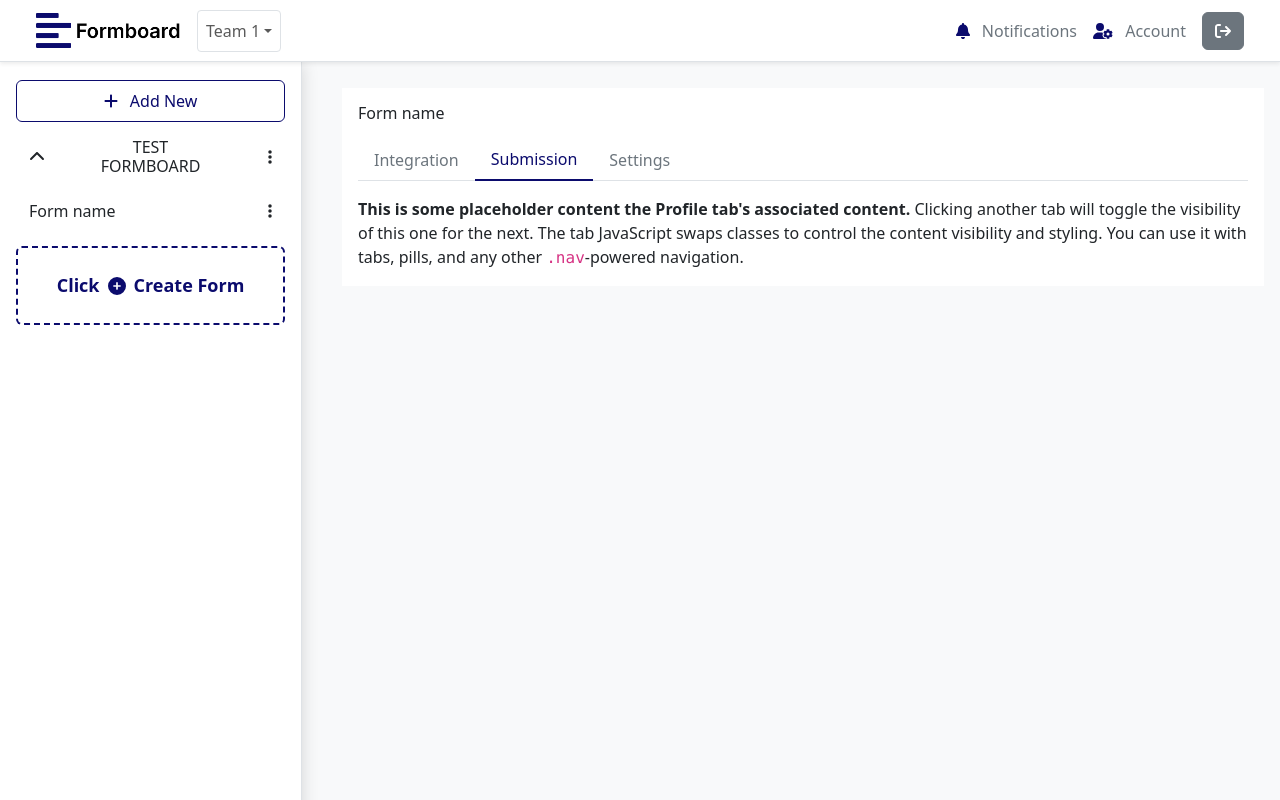
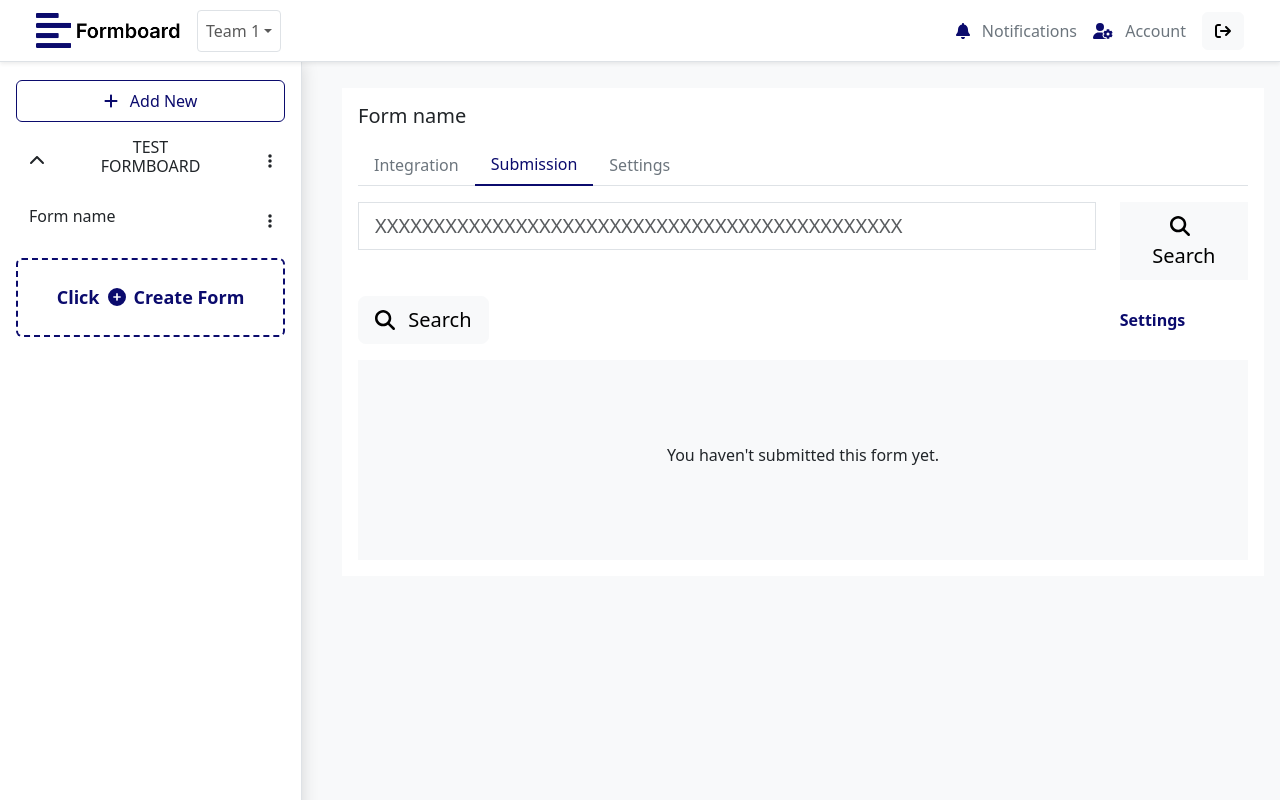
Before and after one commit to dev-buildit/formboard_frontend, a React (Vite) app: page /form/dd in a window 1280 px wide. Both pictures are taken after a click on the tab "Submission". Built offline with nearby package versions, Linux system fonts and the light colour scheme.

Commit message:
`Update CSS and JSX files with class name changes`

```diff
--- a/src/App.scss
+++ b/src/App.scss
@@ -7,6 +7,7 @@
   --bs-primary-hover: #050599;
   --bs-primary-rgb: 11, 11, 109;
 }
+
 
 html,
 body {
--- a/src/components/AddFormModal.jsx
+++ b/src/components/AddFormModal.jsx
@@ -5,27 +5,27 @@ export default function AddFormModal() {
   return (
     <div>
       <div
-        class="modal fade"
+        className="modal fade"
         id="addFormModal"
         tabindex="-1"
         aria-labelledby="addFormModal"
         style={{ display: "none" }}
         aria-hidden="true"
       >
-        <div class="modal-dialog">
-          <div class="modal-content">
-            <div class="modal-header border-bottom-0">
-              <h5 class="modal-title" id="addFormModal">
+        <div className="modal-dialog">
+          <div className="modal-content">
+            <div className="modal-header border-bottom-0">
+              <h5 className="h5 modal-title" id="addFormModal">
                 Create Form
               </h5>
               <button
                 type="button"
-                class="btn-close"
+                className="btn-close"
                 data-bs-dismiss="modal"
                 aria-label="Close"
               ></button>
             </div>
-            <div class="modal-body">
+            <div className="modal-body">
               <form action="">
                 <div className="container-fluid mb-3">
                   <label
--- a/src/components/Header.jsx
+++ b/src/components/Header.jsx
@@ -95,7 +95,7 @@ export default function Header() {
                   <FontAwesomeIcon icon={faUserGear} />{" "}
                   <span className="ms-2 text-secondary fw-normal">Account</span>
                 </Link>
-                <button className="btn btn-secondary" title="Signout">
+                <button className="btn btn-light" title="Signout">
                   <FontAwesomeIcon icon={faSignOut} />
                 </button>
               </div>
--- a/src/components/Sidebar.jsx
+++ b/src/components/Sidebar.jsx
@@ -35,7 +35,7 @@ export default function Sidebar() {
               </button>
             </div>
             <div className="col-6 text-center">
-              <h6>TEST FORMBOARD</h6>
+              <h6 className="h6">TEST FORMBOARD</h6>
             </div>
             <div className="col-3 text-end">
               <button className="btn">
@@ -48,7 +48,7 @@ export default function Sidebar() {
             <div>
               <div className="w-100 mt-3 d-flex align-items-center justify-content-between">
                 <Link to="./form/dd" className="btn w-100 text-start">
-                  <h6>Form name</h6>
+                  <h6 className="h6">Form name</h6>
                 </Link>
                 <button className="btn">
                   <FontAwesomeIcon icon={faEllipsisV} />
--- a/src/pages/FormInfo.jsx
+++ b/src/pages/FormInfo.jsx
@@ -1,12 +1,14 @@
-import { faCopy } from "@fortawesome/free-solid-svg-icons";
+import { faCopy, faSearch } from "@fortawesome/free-solid-svg-icons";
 import { FontAwesomeIcon } from "@fortawesome/react-fontawesome";
 import React from "react";
+import { Link } from "react-router-dom";
+import { CopyBlock, a11yDark, dracula } from "react-code-blocks";
 
 export default function FormInfo() {
   return (
     <>
       <div className="container-fluid bg-white p-3 mt-3">
-        <h5>Form name</h5>
+        <h5 className="h5">Form name</h5>
 
         <div class="container-fluid p-0 mt-3">
           <nav>
@@ -56,18 +58,18 @@ export default function FormInfo() {
               role="tabpanel"
               aria-labelledby="nav-integration-tab"
             >
-              <h6>FORM ENDPOINT</h6>
+              <h6 className="h6">FORM ENDPOINT</h6>
 
               <div className="row">
                 <div className="col-10">
                   <input
                     type="text"
-                    className="form-control"
+                    className="form-control form-control-lg rounded-0"
                     placeholder="XXXXXXXXXXXXXXXXXXXXXXXXXXXXXXXXXXXXXXXXXXXXX"
                   />
                 </div>
                 <div className="col-2">
-                  <button className="btn btn-outline-primary">
+                  <button className="btn btn-lg btn-outline-primary rounded-0">
                     {" "}
                     <FontAwesomeIcon icon={faCopy} className="me-2" /> Copy
                   </button>
@@ -77,7 +79,31 @@ export default function FormInfo() {
                 Place this URL in the form's action attribute, set the method to
                 POST, and add a name attribute to each input.
               </p>
-              <h6>CODE EXAMPLE</h6>
+              <h6 className="h6">CODE EXAMPLE</h6>
+              <div className="container">
+                <CopyBlock
+                  theme={dracula}
+                  language="html"
+                  text={`<!-- modify this form HTML and place wherever you want your form -->
+<form
+  action="https://formspree.io/f/xovqeqbq"
+  method="POST"
+>
+  <label>
+    Your email:
+    <input type="email" name="email">
+  </label>
+  <label>
+    Your message:
+    <textarea name="message"></textarea>
+  </label>
+  <!-- your other form fields go here -->
+  <button type="submit">Send</button>
+</form>
+                    `}
+                  showLineNumbers
+                />
+              </div>
             </div>
             <div
               class="tab-pane fade"
@@ -85,16 +111,40 @@ export default function FormInfo() {
               role="tabpanel"
               aria-labelledby="nav-submission-tab"
             >
-              <p>
-                <strong>
-                  This is some placeholder content the Profile tab's associated
-                  content.
-                </strong>{" "}
-                Clicking another tab will toggle the visibility of this one for
-                the next. The tab JavaScript swaps classes to control the
-                content visibility and styling. You can use it with tabs, pills,
-                and any other <code>.nav</code>-powered navigation.
-              </p>
+              <div className="row">
+                <div className="col-10">
+                  <input
+                    type="text"
+                    className="form-control form-control-lg rounded-0"
+                    placeholder="XXXXXXXXXXXXXXXXXXXXXXXXXXXXXXXXXXXXXXXXXXXXX"
+                  />
+                </div>
+                <div className="col-2">
+                  <button className="btn btn-lg btn-light rounded-0">
+                    {" "}
+                    <FontAwesomeIcon icon={faSearch} className="me-2" /> Search
+                  </button>
+                </div>
+              </div>
+              <div className="row justify-content-between mt-3 align-items-center">
+                <div className="col-4">
+                  <button className="btn btn-lg btn-light">
+                    {" "}
+                    <FontAwesomeIcon icon={faSearch} className="me-2" /> Search
+                  </button>
+                </div>
+                <div className="col-2">
+                  <Link className="text-primary fw-bold">Settings</Link>
+                </div>
+              </div>
+              <div
+                className="container-fluid p-0 bg-light d-flex align-items-center justify-content-center mt-3"
+                style={{
+                  height: "200px",
+                }}
+              >
+                <h6 className="h6">You haven't submitted this form yet.</h6>
+              </div>
             </div>
             <div
               class="tab-pane fade"
--- a/src/pages/Home.jsx
+++ b/src/pages/Home.jsx
@@ -6,7 +6,7 @@ export default function Home() {
         <div>
           <div className="d-flex align-items-center justify-content-center">
             <img src={formboardLogo} alt="Formboard Logo" className="me-3" />
-            <h1 className="display-4 text-white">Welcome</h1>
+            <h1 className="display-4 text-white h1">Welcome</h1>
           </div>
           <p className="text-center lead text-white mt-3">
             Select a form or project to get started
```
Also changed, not shown: 1 other file (tests, documents, lock files or other folders).
